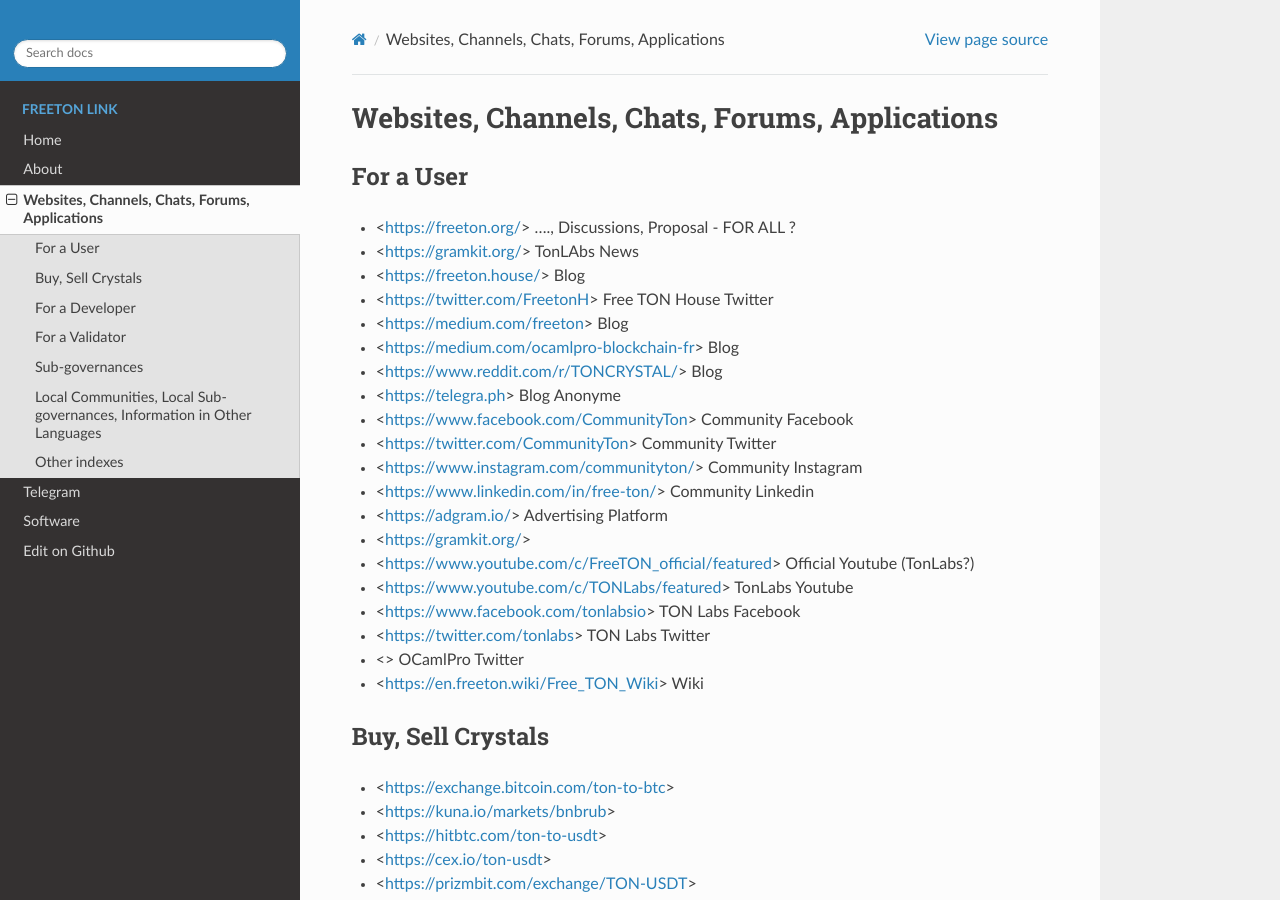
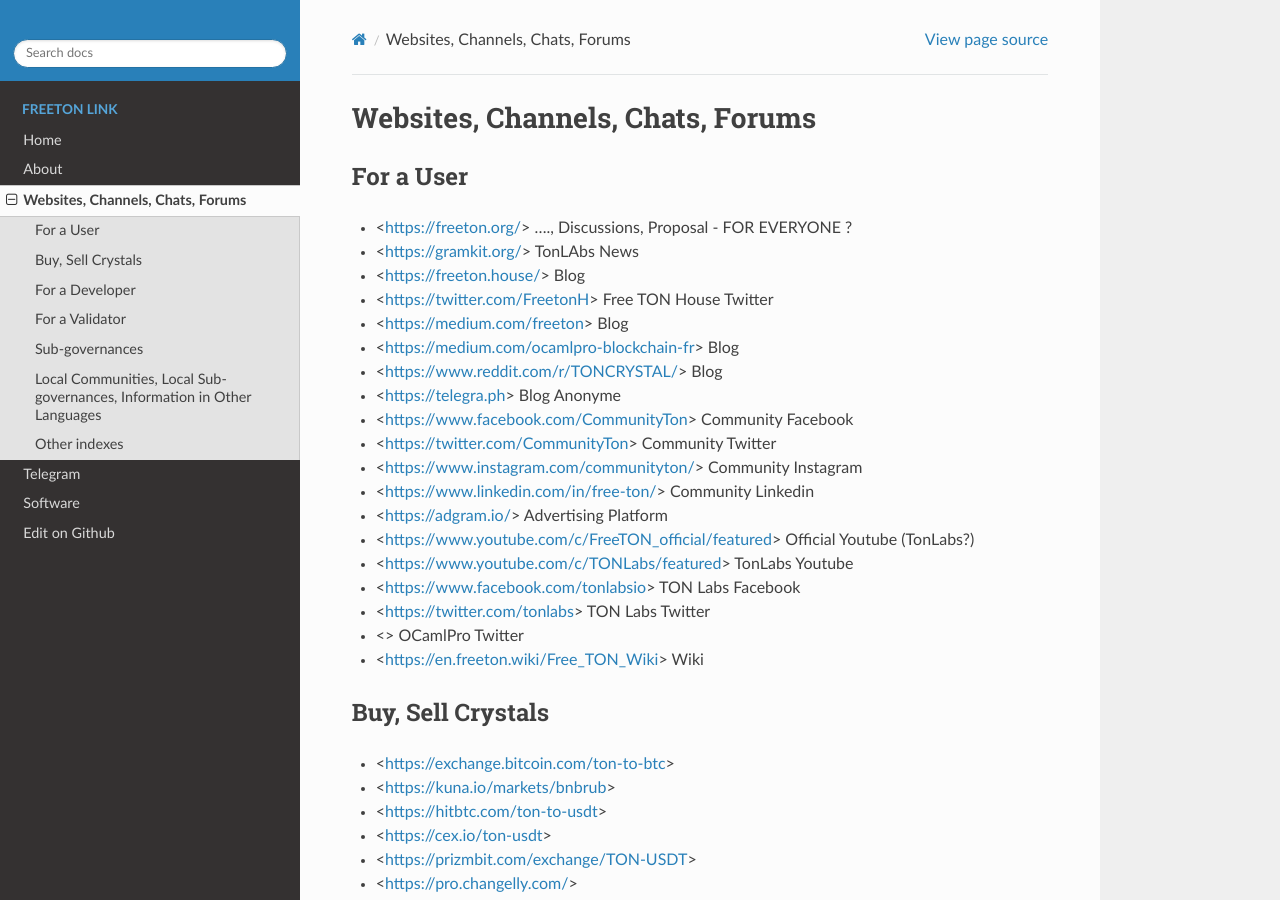
Before and after one commit to OCamlPro/www.freeton.link, a Sphinx documentation site: the page built from sphinx/websites.rst, in a window 1280 px wide and 900 px high. Built offline with Sphinx 7.4.7 and the Read the Docs theme 2.0.0, drawn with Linux system fonts in a browser that asks for light colours; the version number could not be read and is left out.

Commit message:
format de liens

```diff
--- a/sphinx/software.rst
+++ b/sphinx/software.rst
@@ -1,9 +1,9 @@
 Software
-=================
+========
 
 Development Teams
 ~~~~~~~~~~~~~~~~~
-* .. _`TonLabs`: https://tonlabs.io/main
+* .. _TonLabs: https://tonlabs.io/main
 * <https://broxus.com/> Broxus
 * <https://www.ocamlpro.com/> OCamlPro
 * <https://rsquad.io/> RSquad
--- a/sphinx/websites.rst
+++ b/sphinx/websites.rst
@@ -1,9 +1,9 @@
-Websites, Channels, Chats, Forums, Applications
-===============================================
+Websites, Channels, Chats, Forums
+=================================
 
 For a User
 ~~~~~~~~~~
-* <https://freeton.org/> ...., Discussions, Proposal - FOR ALL ?
+* <https://freeton.org/> ...., Discussions, Proposal - FOR EVERYONE ?
 * <https://gramkit.org/> TonLAbs News
 * <https://freeton.house/> Blog
 * <https://twitter.com/FreetonH> Free TON House Twitter
@@ -16,7 +16,6 @@
 * <https://www.instagram.com/communityton/> Community Instagram
 * <https://www.linkedin.com/in/free-ton/> Community Linkedin
 * <https://adgram.io/> Advertising Platform
-* <https://gramkit.org/>
 * <https://www.youtube.com/c/FreeTON_official/featured> Official Youtube (TonLabs?)
 * <https://www.youtube.com/c/TONLabs/featured> TonLabs Youtube
 * <https://www.facebook.com/tonlabsio> TON Labs Facebook
```
